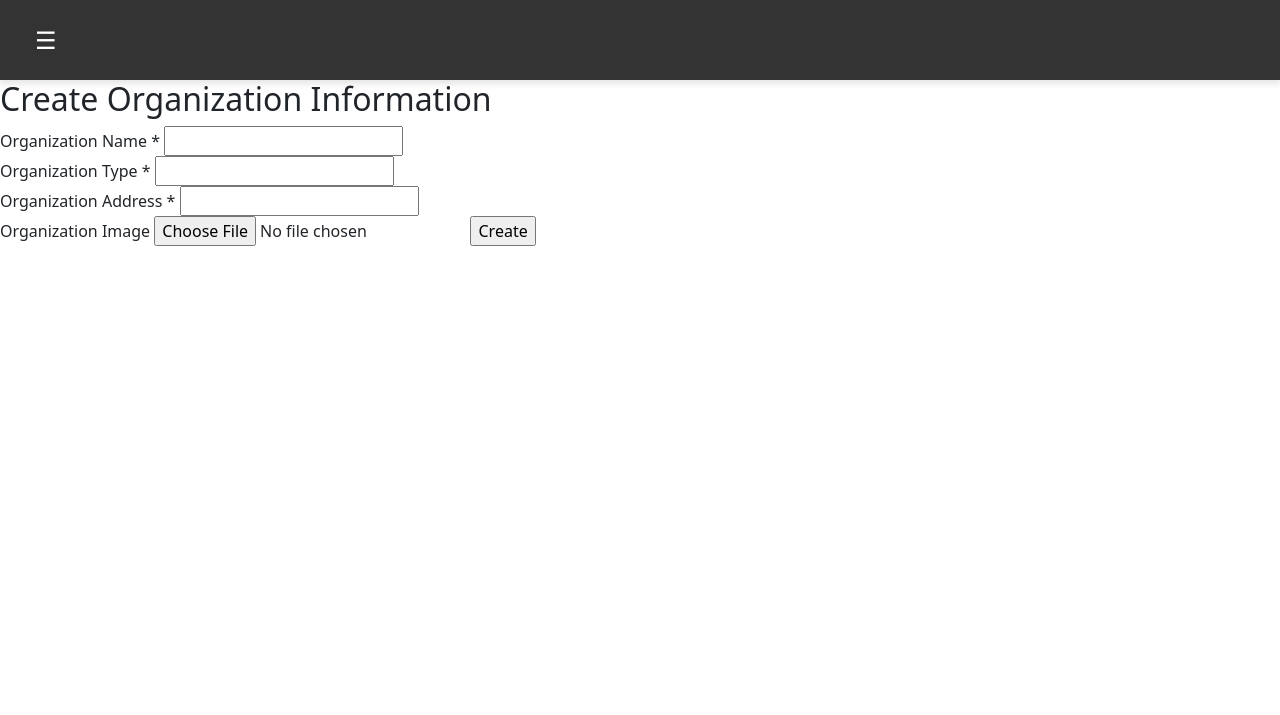
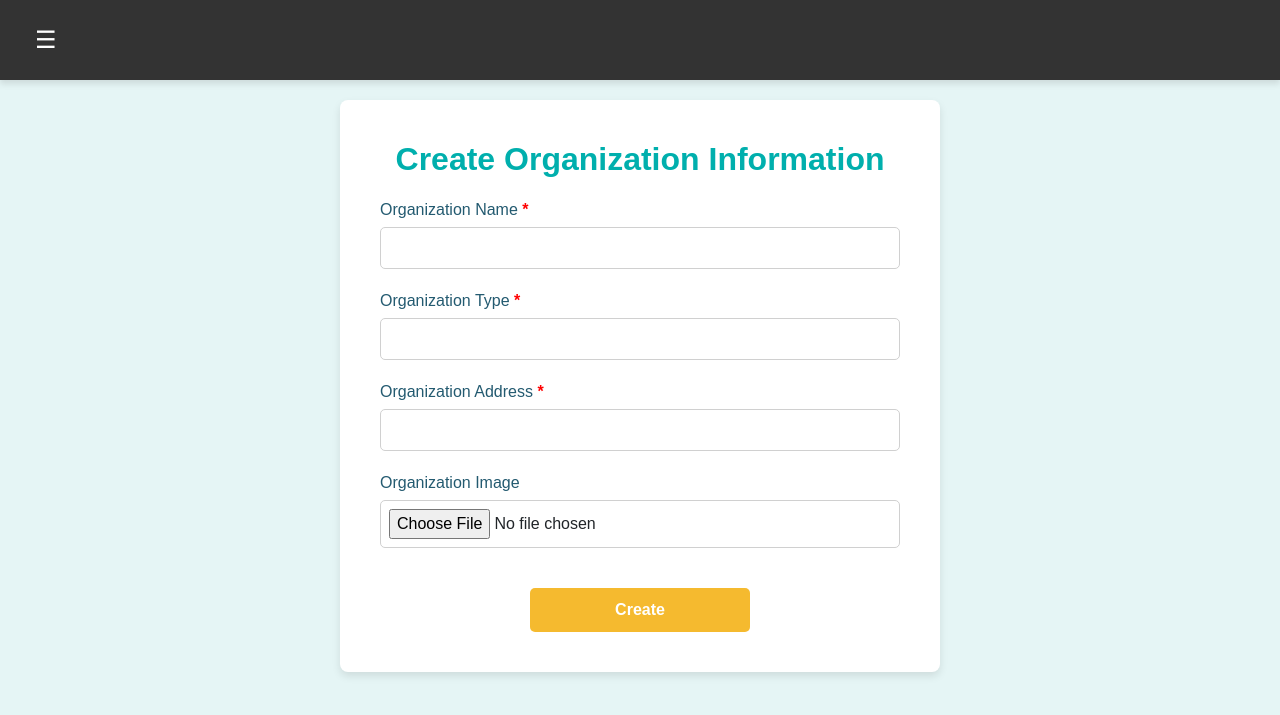
Before and after one commit to MarcoCat/TrashMeter, a Flask app: page /createinformation in a window 1280 px wide. Shown: the top 715 px of the page. Run offline with Flask 3, Linux system fonts and the light colour scheme.

Commit message:
implementation create imformation page ui

```diff
--- /dev/null
+++ b/app/static/styles/create_information.css
@@ -0,0 +1,78 @@
+body {
+    background-color: #E5F5F5;
+    font-family: Arial, sans-serif;
+    margin: 0;
+    padding: 0;
+    display: flex;
+    justify-content: center;
+    align-items: center;
+}
+
+form {
+    background-color: #FFFFFF;
+    padding: 40px;
+    border-radius: 8px;
+    box-shadow: 0 4px 8px rgba(0, 0, 0, 0.1);
+    width: 90%;
+    max-width: 600px;
+    margin: 20px auto;
+    text-align: center;
+}
+
+h2 {
+    color: #00AFAD;
+    font-weight: bold;
+    text-align: center;
+    margin-bottom: 20px;
+}
+
+label {
+    display: block;
+    text-align: left;
+    color: #235A70;
+    width: 100%;
+    margin-bottom: 5px;
+}
+
+.required {
+    color: red;
+    font-weight: bold;
+}
+
+input[type="text"], input[type="file"] {
+    width: 100%;
+    padding: 8px;
+    margin-bottom: 20px;
+    border: 1px solid #D0D0D0;
+    box-sizing: border-box;
+    border-radius: 5px;
+}
+
+input[type="submit"] {
+    background-color: #F5BA2F;
+    color: white;
+    border: none;
+    padding: 10px 20px;
+    border-radius: 5px;
+    cursor: pointer;
+    font-weight: bold;
+    width: calc(50% - 40px);
+    margin-top: 20px;
+    text-align: center;
+}
+
+#organizationImagePreview {
+    display: block;
+    margin-top: 10px;
+    max-width: 100px;
+    max-height: 100px;
+    border-radius: 5px;
+}
+
+@media (max-width: 768px) {
+    form {
+        width: calc(100% - 40px); /* Adjust width to add margin on sides */
+        padding: 20px;
+        margin: 20px; /* Ensure centered alignment with some margin */
+    }
+}
--- a/app/templates/base.html
+++ b/app/templates/base.html
@@ -52,6 +52,10 @@
     {% if request.endpoint == 'search' %}
     <link rel="stylesheet" href="{{ url_for('static', filename='styles/search.css') }}">
     {% endif %}
+    <!-- Include create_information.css -->
+    {% if request.endpoint == 'create_information' %}
+    <link rel="stylesheet" href="{{ url_for('static', filename='styles/create_information.css') }}">
+    {% endif %}
 
     <link href="https://fonts.googleapis.com/css2?family=Kaushan+Script&display=swap" rel="stylesheet">
 
--- a/app/templates/create_information.html
+++ b/app/templates/create_information.html
@@ -1,8 +1,8 @@
 {% extends 'base.html' %}
 
 {% block content %}
+<form method="post" enctype="multipart/form-data" action="{{ url_for('create_information') }}">
 <h2>Create {{ account_type|capitalize }} Information</h2>
-<form method="post" enctype="multipart/form-data" action="{{ url_for('create_information') }}">
     <label for="organization_name">{{ account_type|capitalize }} Name <span class="required"> *</span></label>
     <input type="text" id="organization_name" name="organization_name" required><br>
 
```
